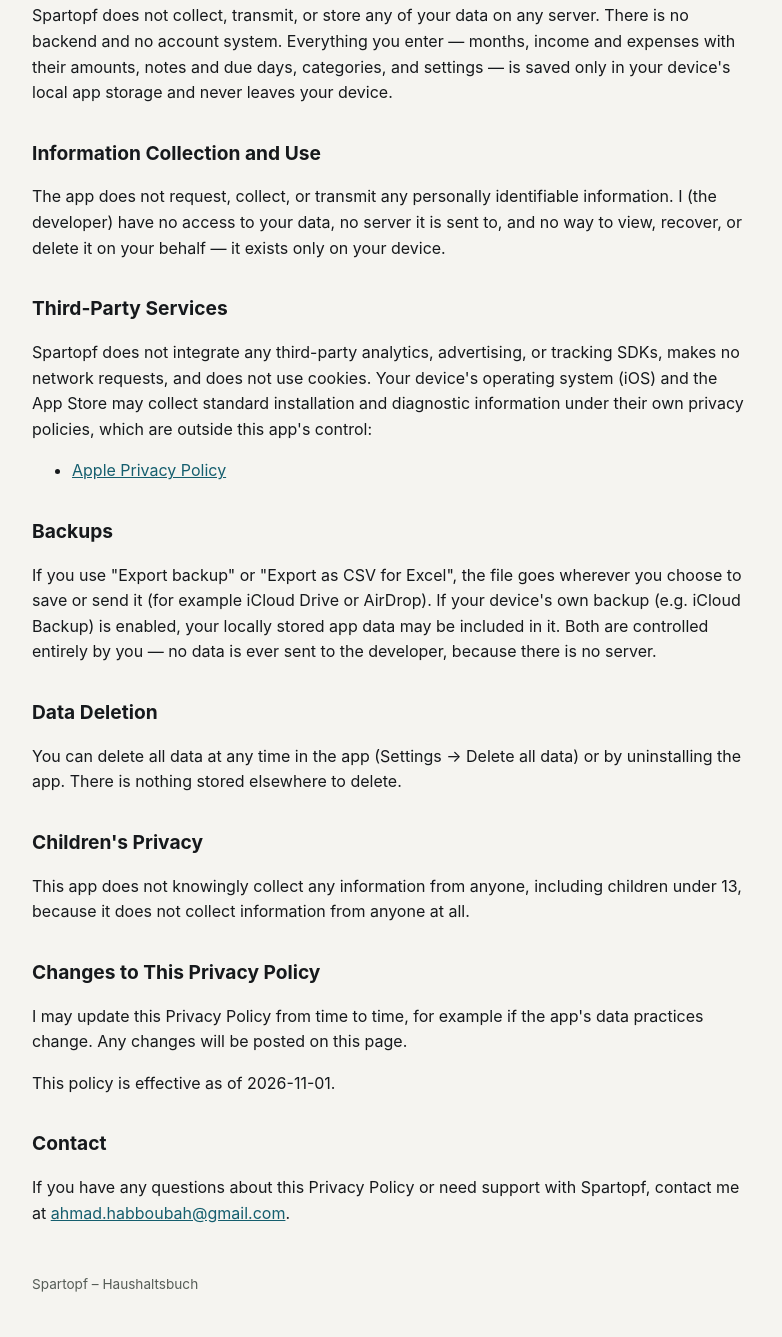
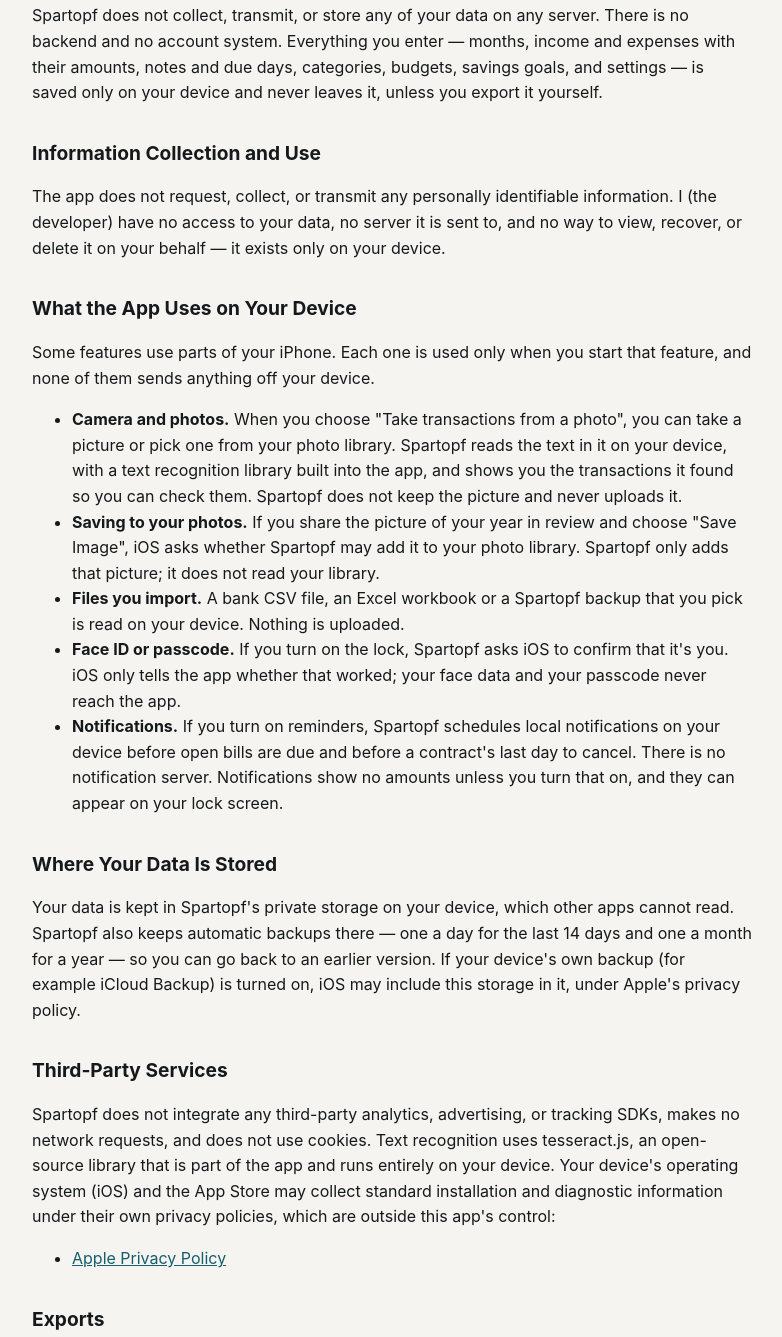
Before and after one commit to habboubah/privacy-policy, a plain HTML site: page spartopf/index.html in a window 1280 px wide. Shown: the part 316-1653 px from the top of the page, without its empty margins (248-1030 px from the left). Drawn offline with Linux system fonts and the light colour scheme.

Commit message:
Spartopf: add photo reading, imports, Face ID, reminders and backups to the privacy policy

```diff
--- a/spartopf/index.html
+++ b/spartopf/index.html
@@ -22,28 +22,40 @@
 <p>This page explains how Spartopf handles information, since your privacy matters.</p>
 
 <h2>Summary</h2>
-<p>Spartopf does not collect, transmit, or store any of your data on any server. There is no backend and no account system. Everything you enter — months, income and expenses with their amounts, notes and due days, categories, and settings — is saved only in your device's local app storage and never leaves your device.</p>
+<p>Spartopf does not collect, transmit, or store any of your data on any server. There is no backend and no account system. Everything you enter — months, income and expenses with their amounts, notes and due days, categories, budgets, savings goals, and settings — is saved only on your device and never leaves it, unless you export it yourself.</p>
 
 <h2>Information Collection and Use</h2>
 <p>The app does not request, collect, or transmit any personally identifiable information. I (the developer) have no access to your data, no server it is sent to, and no way to view, recover, or delete it on your behalf — it exists only on your device.</p>
 
+<h2>What the App Uses on Your Device</h2>
+<p>Some features use parts of your iPhone. Each one is used only when you start that feature, and none of them sends anything off your device.</p>
+<ul>
+<li><strong>Camera and photos.</strong> When you choose "Take transactions from a photo", you can take a picture or pick one from your photo library. Spartopf reads the text in it on your device, with a text recognition library built into the app, and shows you the transactions it found so you can check them. Spartopf does not keep the picture and never uploads it.</li>
+<li><strong>Saving to your photos.</strong> If you share the picture of your year in review and choose "Save Image", iOS asks whether Spartopf may add it to your photo library. Spartopf only adds that picture; it does not read your library.</li>
+<li><strong>Files you import.</strong> A bank CSV file, an Excel workbook or a Spartopf backup that you pick is read on your device. Nothing is uploaded.</li>
+<li><strong>Face ID or passcode.</strong> If you turn on the lock, Spartopf asks iOS to confirm that it's you. iOS only tells the app whether that worked; your face data and your passcode never reach the app.</li>
+<li><strong>Notifications.</strong> If you turn on reminders, Spartopf schedules local notifications on your device before open bills are due and before a contract's last day to cancel. There is no notification server. Notifications show no amounts unless you turn that on, and they can appear on your lock screen.</li>
+</ul>
+
+<h2>Where Your Data Is Stored</h2>
+<p>Your data is kept in Spartopf's private storage on your device, which other apps cannot read. Spartopf also keeps automatic backups there — one a day for the last 14 days and one a month for a year — so you can go back to an earlier version. If your device's own backup (for example iCloud Backup) is turned on, iOS may include this storage in it, under Apple's privacy policy.</p>
 
 <h2>Third-Party Services</h2>
-<p>Spartopf does not integrate any third-party analytics, advertising, or tracking SDKs, makes no network requests, and does not use cookies. Your device's operating system (iOS) and the App Store may collect standard installation and diagnostic information under their own privacy policies, which are outside this app's control:</p>
+<p>Spartopf does not integrate any third-party analytics, advertising, or tracking SDKs, makes no network requests, and does not use cookies. Text recognition uses tesseract.js, an open-source library that is part of the app and runs entirely on your device. Your device's operating system (iOS) and the App Store may collect standard installation and diagnostic information under their own privacy policies, which are outside this app's control:</p>
 <ul><li><a href="https://www.apple.com/legal/privacy/" target="_blank" rel="noopener">Apple Privacy Policy</a></li></ul>
 
-<h2>Backups</h2>
-<p>If you use "Export backup" or "Export as CSV for Excel", the file goes wherever you choose to save or send it (for example iCloud Drive or AirDrop). If your device's own backup (e.g. iCloud Backup) is enabled, your locally stored app data may be included in it. Both are controlled entirely by you — no data is ever sent to the developer, because there is no server.</p>
+<h2>Exports</h2>
+<p>If you use "Export backup" or "Export as CSV for Excel", the file goes wherever you choose to save or send it (for example iCloud Drive or AirDrop). An exported backup is encrypted with a password you choose, unless you switch that off; nobody, including me, can recover a forgotten password. A CSV file is not encrypted. No data is ever sent to the developer, because there is no server.</p>
 
 <h2>Data Deletion</h2>
-<p>You can delete all data at any time in the app (Settings → Delete all data) or by uninstalling the app. There is nothing stored elsewhere to delete.</p>
+<p>You can delete all data at any time in the app (Settings → Delete all data). This removes your entries, the automatic backups on the device and any scheduled reminders. Uninstalling the app does the same. Files you exported yourself stay where you saved them. There is nothing stored elsewhere to delete.</p>
 
 <h2>Children's Privacy</h2>
 <p>This app does not knowingly collect any information from anyone, including children under 13, because it does not collect information from anyone at all.</p>
 
 <h2>Changes to This Privacy Policy</h2>
 <p>I may update this Privacy Policy from time to time, for example if the app's data practices change. Any changes will be posted on this page.</p>
-<p>This policy is effective as of 2026-11-01.</p>
+<p>This policy is effective as of 2026-11-09. It was last updated to describe photo text reading, file imports, Face ID, reminders and the automatic backups.</p>
 
 <h2>Contact</h2>
 <p>If you have any questions about this Privacy Policy or need support with Spartopf, contact me at <a href="mailto:ahmad.habboubah@gmail.com">ahmad.habboubah@gmail.com</a>.</p>
```
Also changed, not shown: spartopf/de/index.html (+18 -6 lines).
